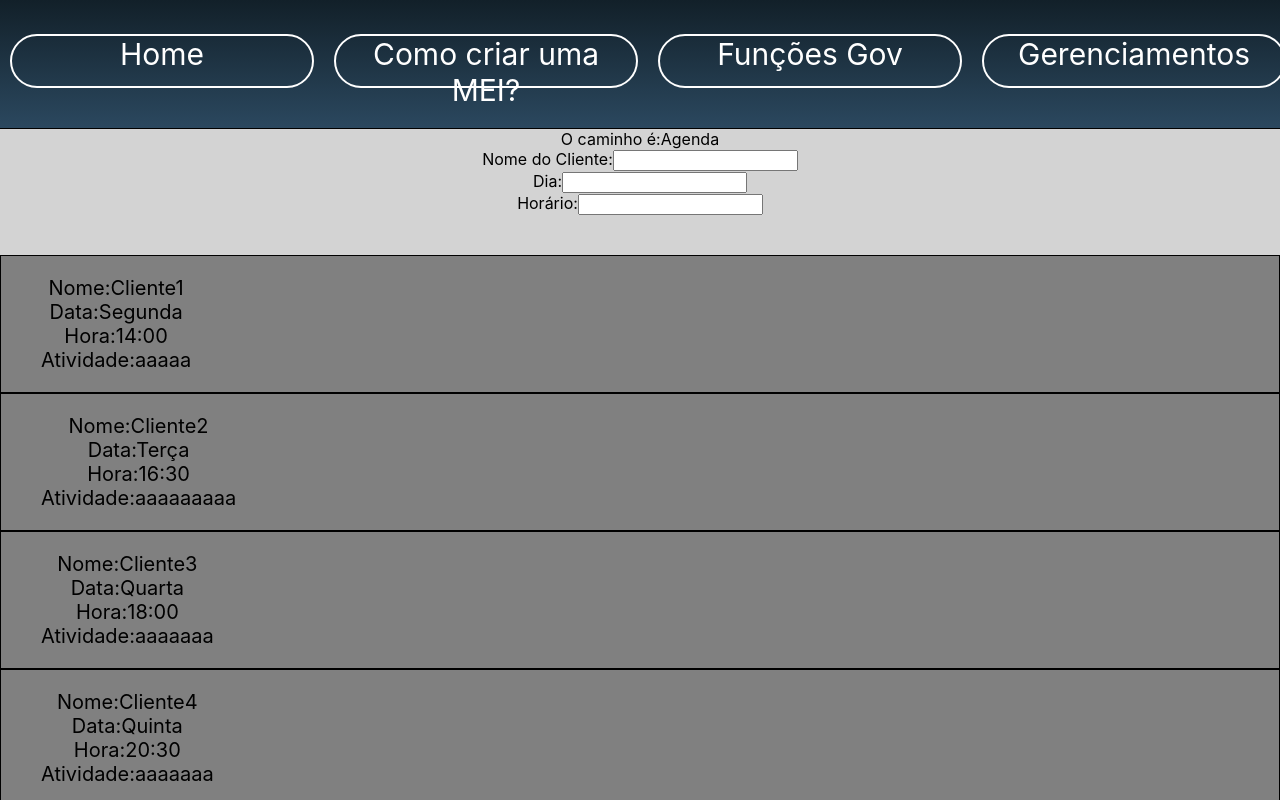
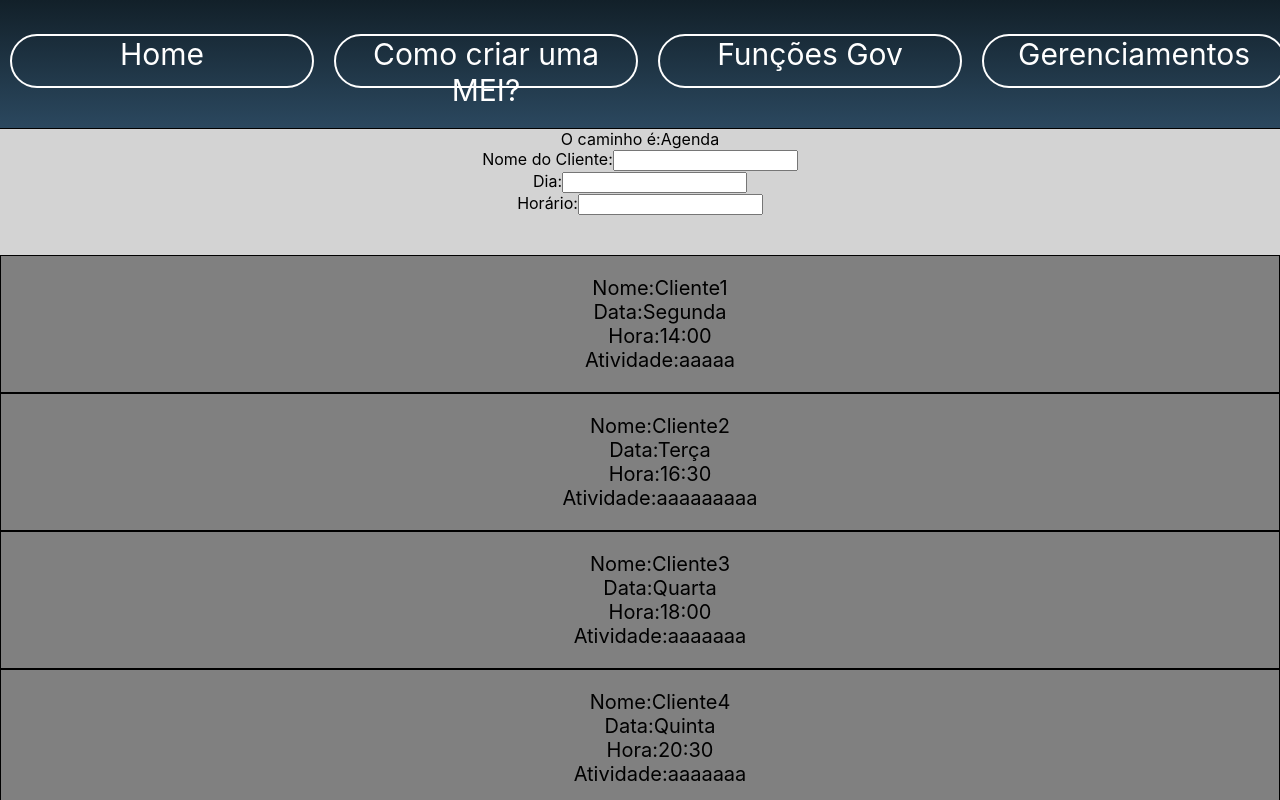
Before and after one commit to TitoSoares/MSM_bkp, a React (Create React App) app in the folder meisemmedo/meisemmedo/: page /agenda in a window 1280 px wide. Shown: the top 800 px of the page. Built offline with nearby package versions, Linux system fonts and the light colour scheme.

Commit message:
informaçoes parciais

```diff
--- a/meisemmedo/meisemmedo/src/Componentes/detalhes/detalheAgenda.tsx
+++ b/meisemmedo/meisemmedo/src/Componentes/detalhes/detalheAgenda.tsx
@@ -10,7 +10,7 @@ type Props={
 
 function DetalheAgenda({dados}:Props){
     return(
-        <div className="agenda">
+        <div className="lista">
                 <ul className="Formatacaolista">
                     <li>Nome:{dados.id}</li>
                     <li>Data:{dados.data}</li>
--- a/meisemmedo/meisemmedo/src/Componentes/estyle/estilo.css
+++ b/meisemmedo/meisemmedo/src/Componentes/estyle/estilo.css
@@ -386,16 +386,7 @@
     flex-direction:column;
     display: flex;
 }
-/*Agenda*/
-.agenda{
-    border: 1px solid black;
-    width: auto;
-    height: auto;
-    background-color: gray;
-    font-size: 20px;
-    color: rgb(0, 0, 0);
-    display:flex;
-}
+
 /*=================================================================================================================================*/
 /*Listas dos Componentes*/
 .listagem{
```
